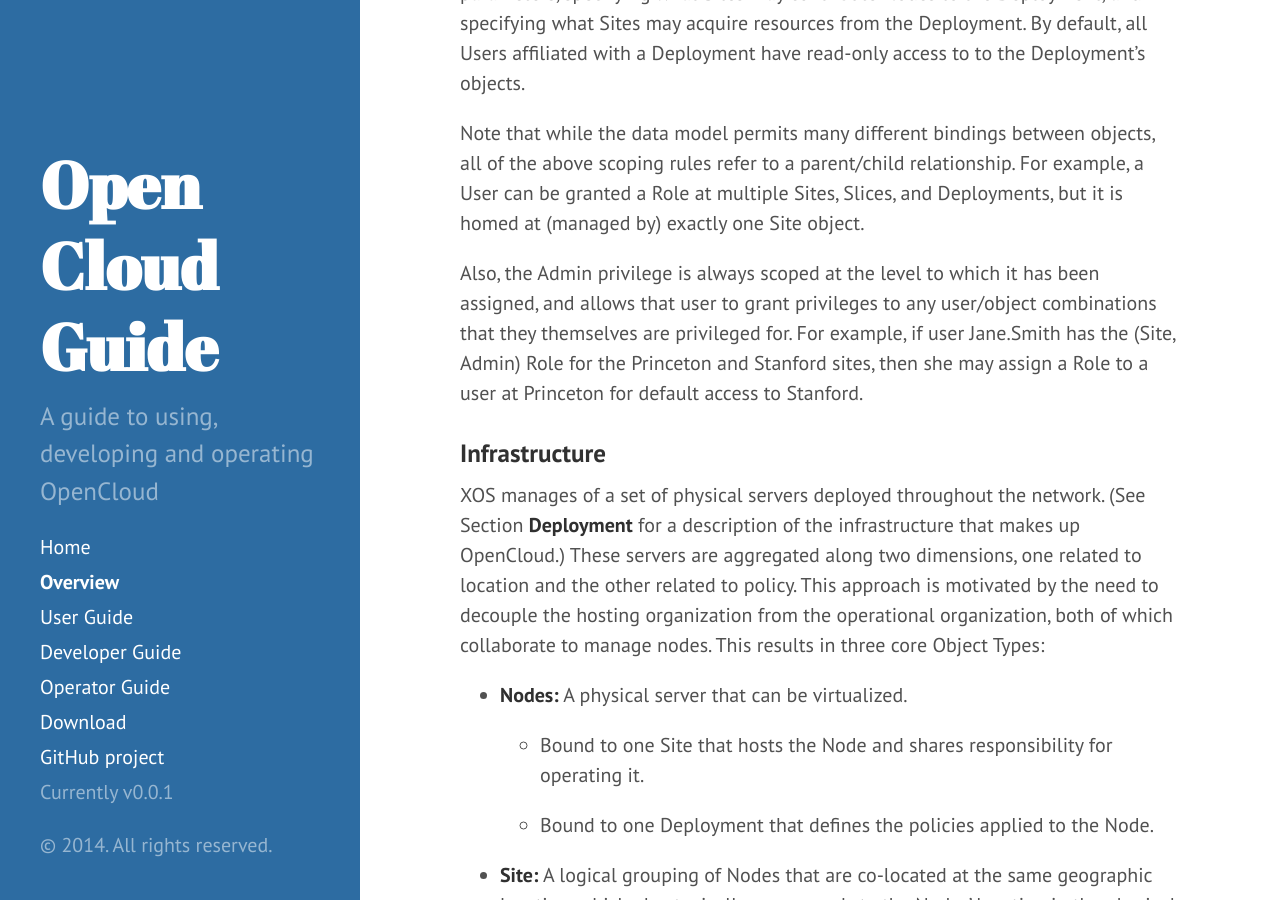
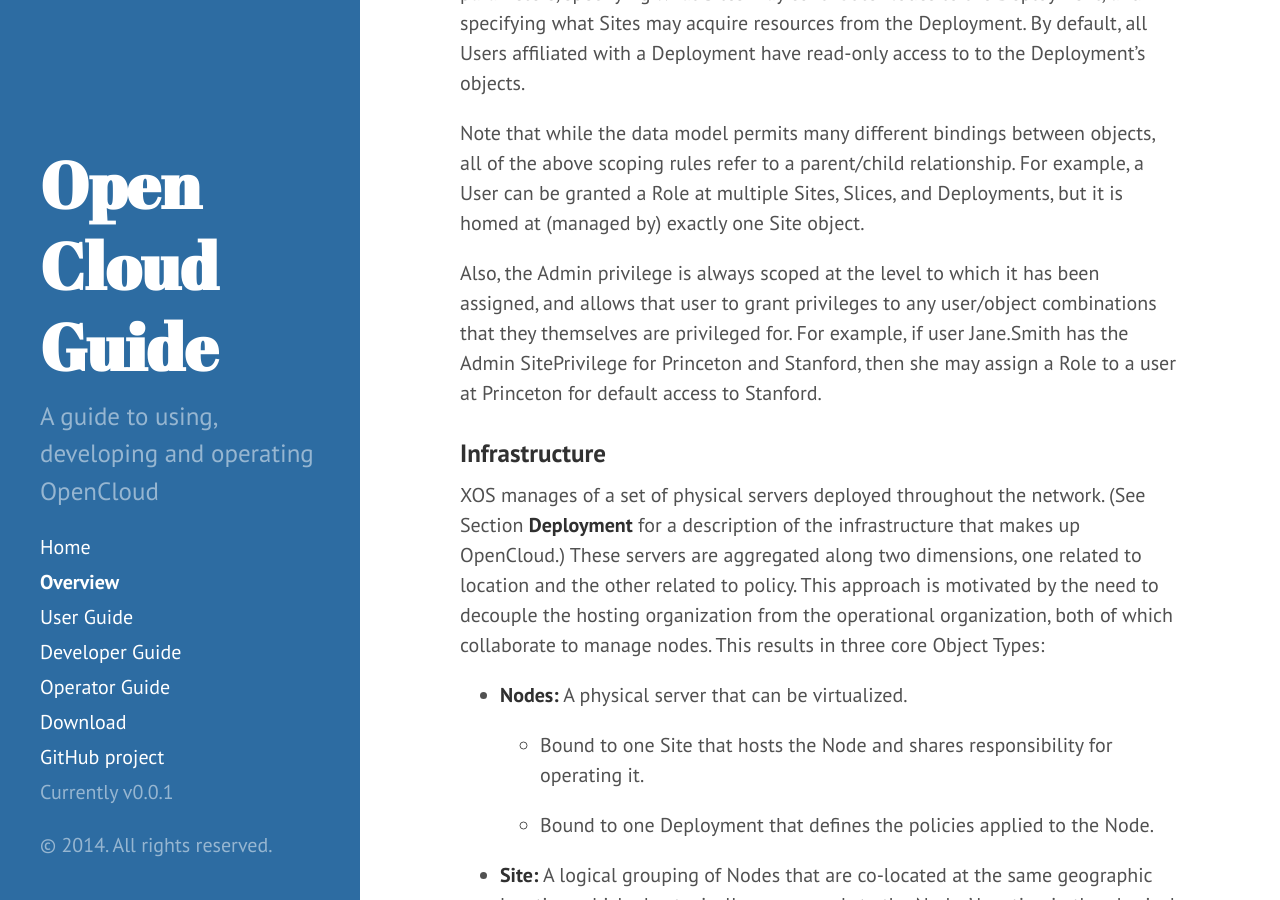
Before and after one commit to open-cloud/open-cloud.github.io.old, a Jekyll site: the page built from 0_overview.md, in a window 1280 px wide and 900 px high, scrolled down 6148 px. Built offline with Jekyll 4.4.1, drawn with Linux system fonts in a browser that asks for light colours; Markdown is read by kramdown in place of the engine named in the settings.

```diff
--- a/0_overview.md
+++ b/0_overview.md
@@ -231,9 +231,9 @@ exactly one Site object.
 Also, the Admin privilege is always scoped at the level to which it
 has been assigned, and allows that user to grant privileges to any
 user/object combinations that they themselves are privileged for. For
-example, if user Jane.Smith has the (Site, Admin) Role for the
-Princeton and Stanford sites, then she may assign a Role to a user at
-Princeton for default access to Stanford.
+example, if user Jane.Smith has the Admin SitePrivilege for Princeton
+and Stanford, then she may assign a Role to a user at Princeton for
+default access to Stanford.
 
 ###Infrastructure
 
```
